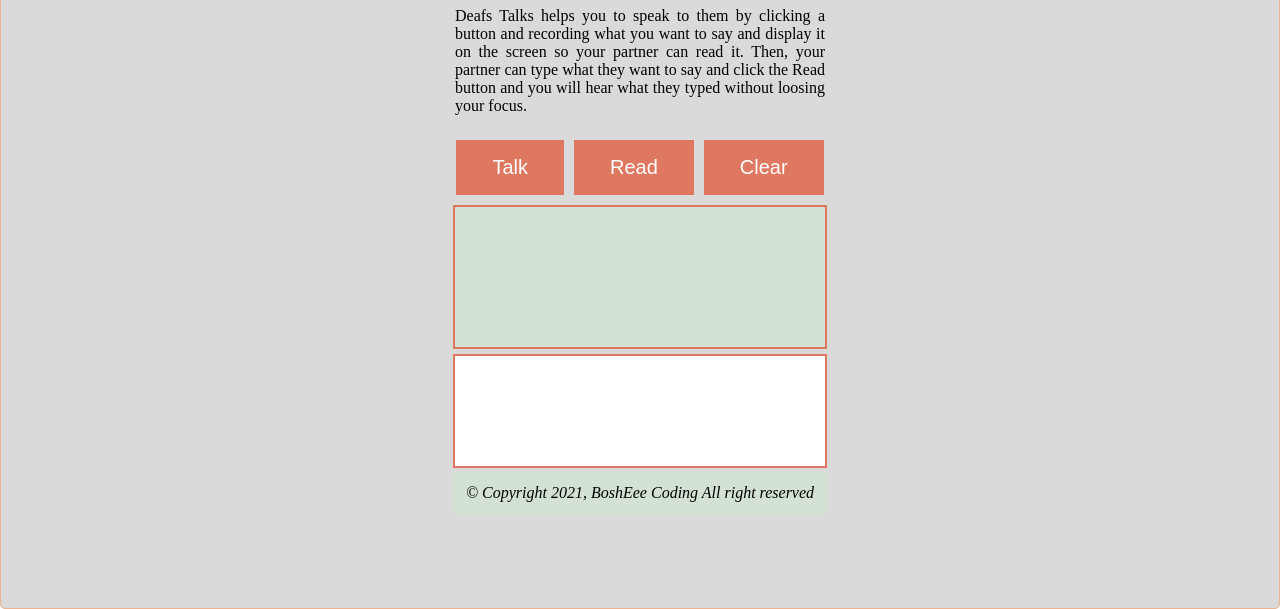
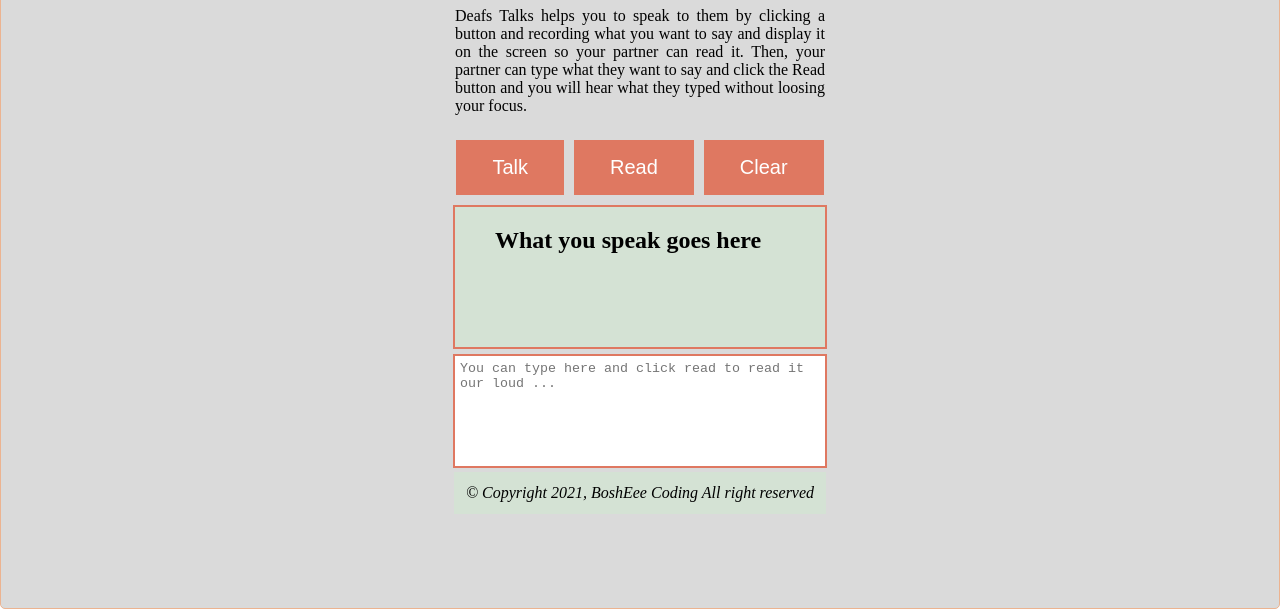
Before and after one commit to BoshEee/Deaf-Talks, a plain HTML site: page index.html in a window 1280 px wide. Shown: the part 293-902 px from the top of the page. Drawn offline with Linux system fonts and the light colour scheme.

Commit message:
adding placeholders

```diff
--- a/index.html
+++ b/index.html
@@ -36,9 +36,14 @@
         <button class="clear">Clear</button>
       </div>
 
-      <div class="speech-output"><h2 class="content"></h2></div>
+      <div class="speech-output">
+        <h2 class="content">What you speak goes here</h2>
+      </div>
       <div class="to-speech">
-        <textarea class="contentToRead"></textarea>
+        <textarea
+          class="contentToRead"
+          placeholder="You can type here and click read to read it our loud ... "
+        ></textarea>
       </div>
       <div class="errors">
         <i class="alerts"></i>
```
